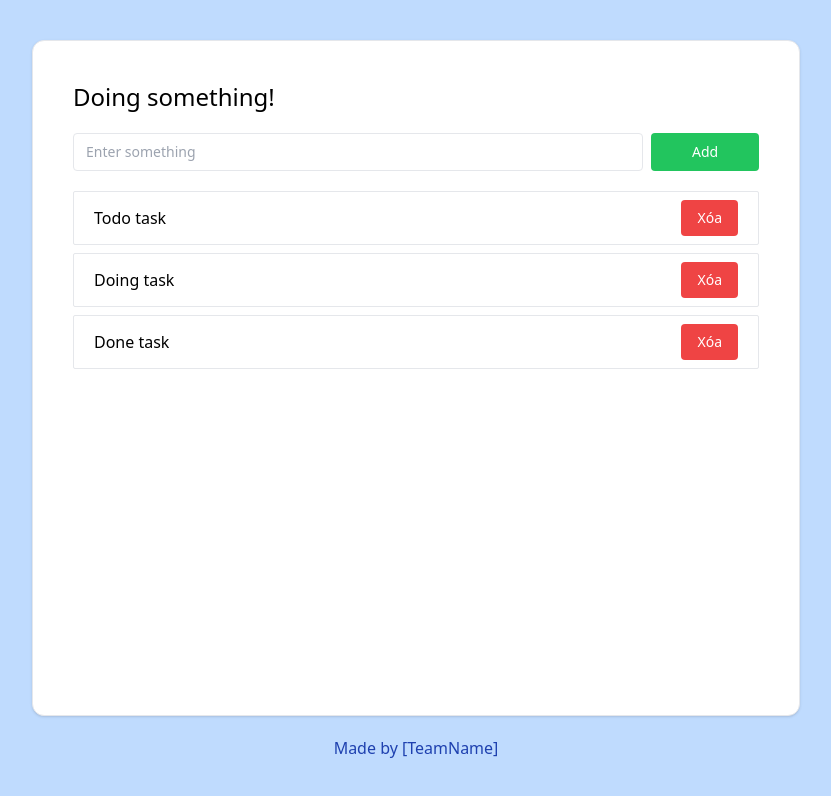
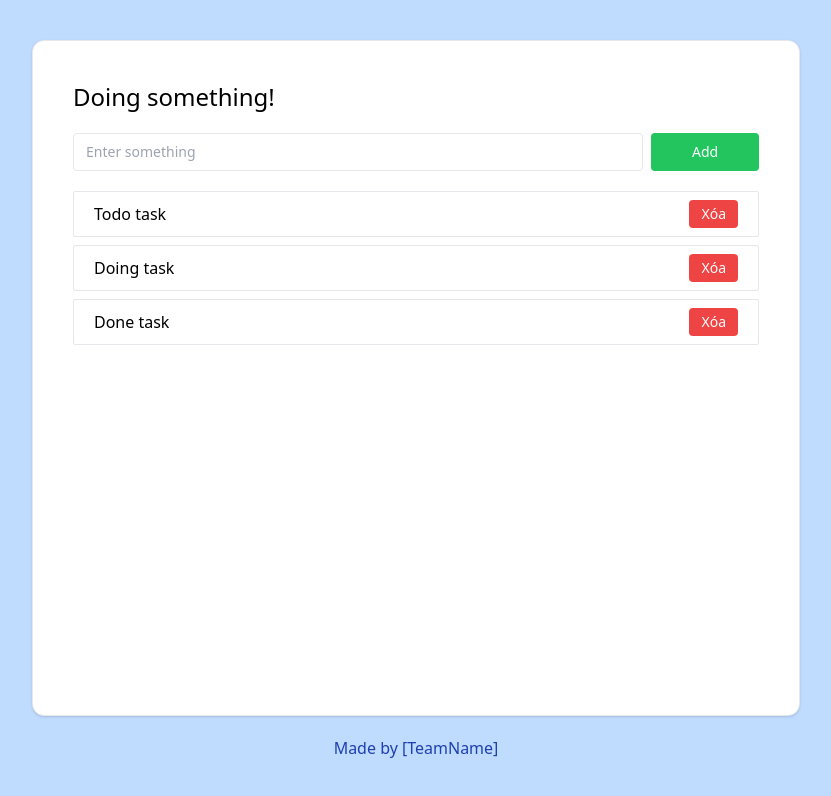
Before and after one commit to SWP391-FPTU/todo-app, a React (Vite) app: page / in a window 1280 px wide. Shown: the top 796 px of the page, without its empty margins (224-1055 px from the left). Built offline with nearby package versions, Linux system fonts and the light colour scheme.

Commit message:
feat: fix add and delete task

```diff
--- a/src/components/common/Form.jsx
+++ b/src/components/common/Form.jsx
@@ -3,7 +3,7 @@ import { useState } from 'react';
 const Form = ({ addTask }) => {
   const [inputValue, setInputValue] = useState('');
 
-  const chooseAdd = () => {
+  const handleAdd = () => {
     if (inputValue.trim() === '') return; // Kiểm tra input rỗng
     addTask(inputValue);
     setInputValue(''); // Xóa input sau khi thêm task
@@ -22,7 +22,7 @@ const Form = ({ addTask }) => {
         // onClick={() => {
         //   addTask();
         // }}
-        onClick={chooseAdd}
+        onClick={handleAdd}
         className="col-span-2 h-full w-full rounded bg-green-500 p-2 text-sm text-white"
       >
         Add
--- a/src/components/common/Task.jsx
+++ b/src/components/common/Task.jsx
@@ -10,13 +10,13 @@ import PropTypes from 'prop-types';
 //   );
 // };
 
-const Task = ({ title, onDelete }) => {
+const Task = ({ title = '', onDelete = () => {} }) => {
   return (
     <div className="flex items-center justify-between rounded-sm border px-5 py-2">
       <h3 className="text-base font-medium">{title}</h3>
       <button
         onClick={onDelete}
-        className="rounded bg-red-500 px-4 py-2 text-sm text-white hover:bg-red-600"
+        className="rounded bg-red-500 px-3 py-1 text-sm text-white"
       >
         Xóa
       </button>
```
